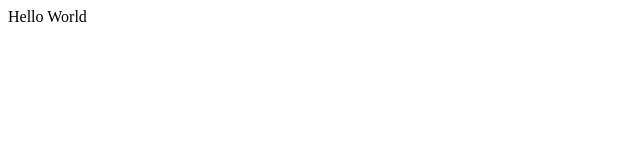
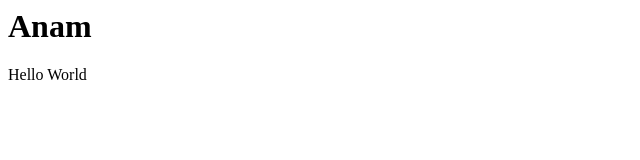
Before and after one commit to anamkazi12/saas-pract, a plain HTML site: page index.html in a window 1280 px wide. Shown: the whole page, without its empty margins (0-640 px from the left). Drawn offline with Linux system fonts and the light colour scheme.

Commit message:
Update index.html

```diff
--- a/index.html
+++ b/index.html
@@ -1,3 +1,4 @@
 <html>
+  <h1>Anam</h1>
 <p>Hello World</p>
 </html>
```
